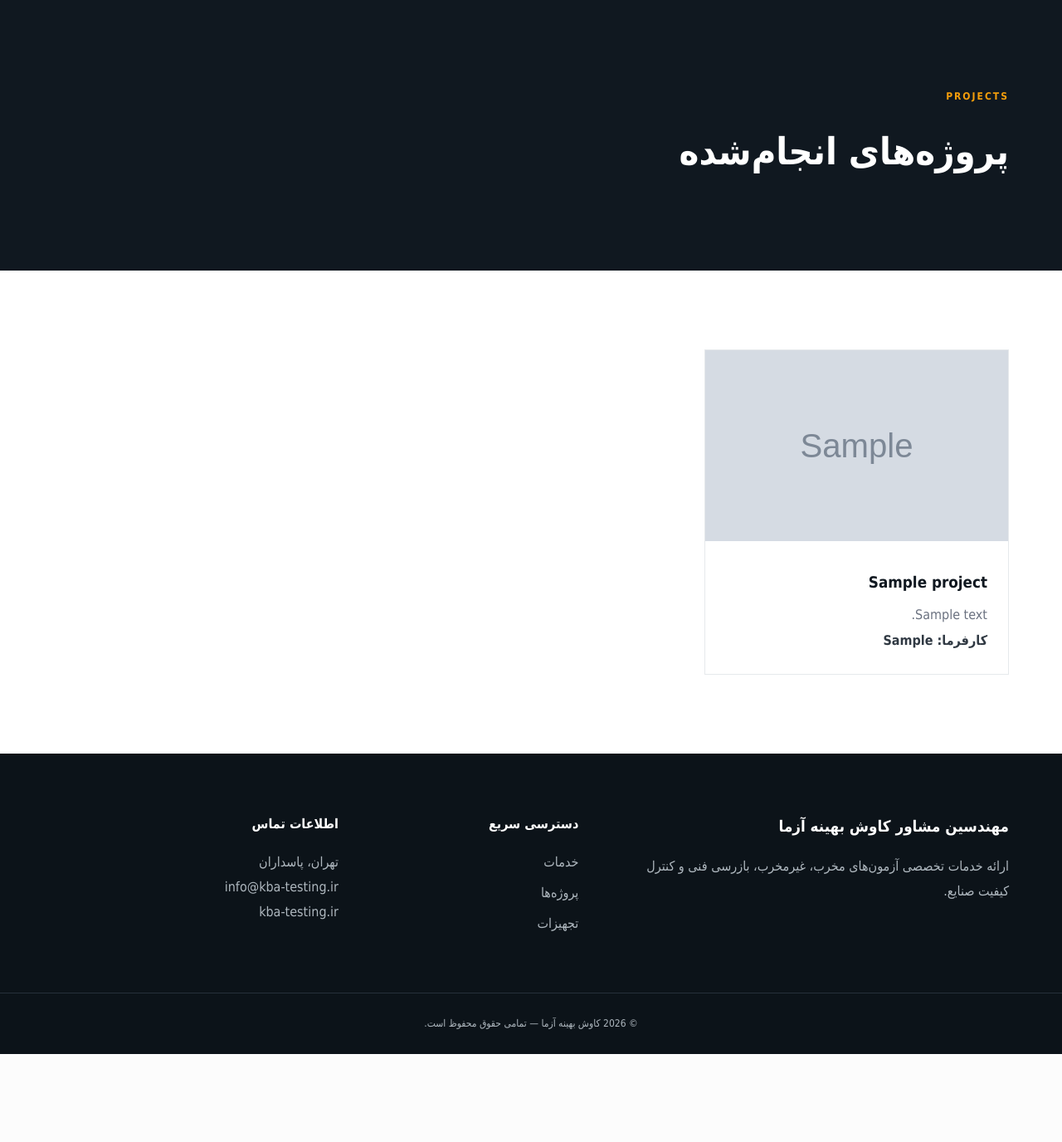
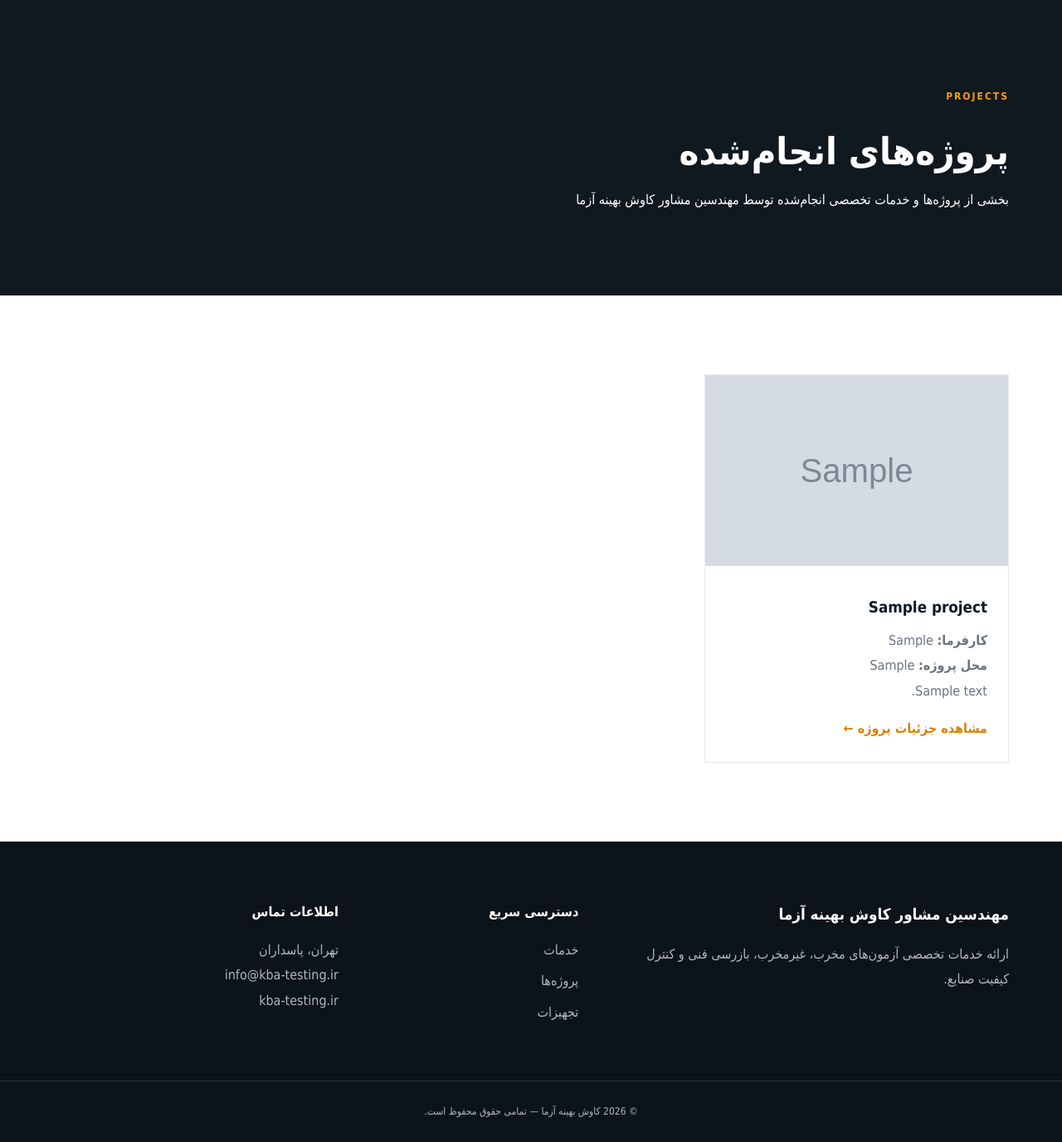
Before and after one commit to saliraddd/kba-website, a Django app: page /projects/ in a window 1280 px wide. Shown: the part 83-1459 px from the top of the page at 83% size. Before the commit the page ends 1353 px from the top, so only its background shows below. Run offline with Django 5.2, Linux system fonts and the light colour scheme; tables that the repository leaves empty hold one stand-in row (values such as "Sample post"); grey boxes marked "Sample" are stand-in pictures.

```diff
--- /dev/null
+++ b/requirements.txt
@@ -0,0 +1,5 @@
+asgiref==3.12.1
+Django==6.1
+pillow==12.3.0
+sqlparse==0.6.0
+tzdata==2026.3
--- a/templates/website/projects.html
+++ b/templates/website/projects.html
@@ -1,45 +1,113 @@
 {% extends "base.html" %}
 
-{% block title %}پروژه‌ها | KBA{% endblock %}
+{% block title %}
+پروژه‌ها | KBA
+{% endblock %}
+
 
 {% block content %}
 
 <section class="page-header">
+
     <div class="container">
+
         <span>PROJECTS</span>
-        <h1>پروژه‌های انجام‌شده</h1>
+
+        <h1>
+            پروژه‌های انجام‌شده
+        </h1>
+
+        <p>
+            بخشی از پروژه‌ها و خدمات تخصصی انجام‌شده
+            توسط مهندسین مشاور کاوش بهینه آزما
+        </p>
+
     </div>
+
 </section>
+
 
 <section class="section">
 
-    <div class="container cards-grid">
+    <div class="container">
+
+        <div class="cards-grid">
 
             {% for project in projects %}
 
-        <article class="card">
+            <article class="card project-card">
+
 
                 {% if project.image %}
-            <img src="{{ project.image.url }}">
+
+                <a href="{% url 'website:project_detail' project.pk %}">
+
+                    <img
+                        src="{{ project.image.url }}"
+                        alt="{{ project.title }}"
+                    >
+
+                </a>
+
                 {% endif %}
+
 
                 <div class="card-body">
 
-                <h3>{{ project.title }}</h3>
+                    <h3>
+                        {{ project.title }}
+                    </h3>
 
-                <p>{{ project.description|truncatewords:30 }}</p>
 
                     {% if project.client %}
-                <strong>
-                    کارفرما: {{ project.client }}
-                </strong>
+
+                    <p>
+                        <strong>کارفرما:</strong>
+                        {{ project.client }}
+                    </p>
+
                     {% endif %}
+
+
+                    {% if project.location %}
+
+                    <p>
+                        <strong>محل پروژه:</strong>
+                        {{ project.location }}
+                    </p>
+
+                    {% endif %}
+
+
+                    <p>
+                        {{ project.description|truncatewords:30 }}
+                    </p>
+
+
+                    <!-- لینک جزئیات دقیقاً اینجاست -->
+
+                    <a
+                        href="{% url 'website:project_detail' project.pk %}"
+                        class="text-link"
+                    >
+                        مشاهده جزئیات پروژه ←
+                    </a>
+
 
                 </div>
 
             </article>
 
+
+            {% empty %}
+
+            <p class="empty-message">
+                پروژه‌های شرکت به‌زودی در این بخش قرار می‌گیرند.
+            </p>
+
             {% endfor %}
+
+        </div>
 
     </div>
 
```
Lines whose indentation alone changed are shown as unchanged.
